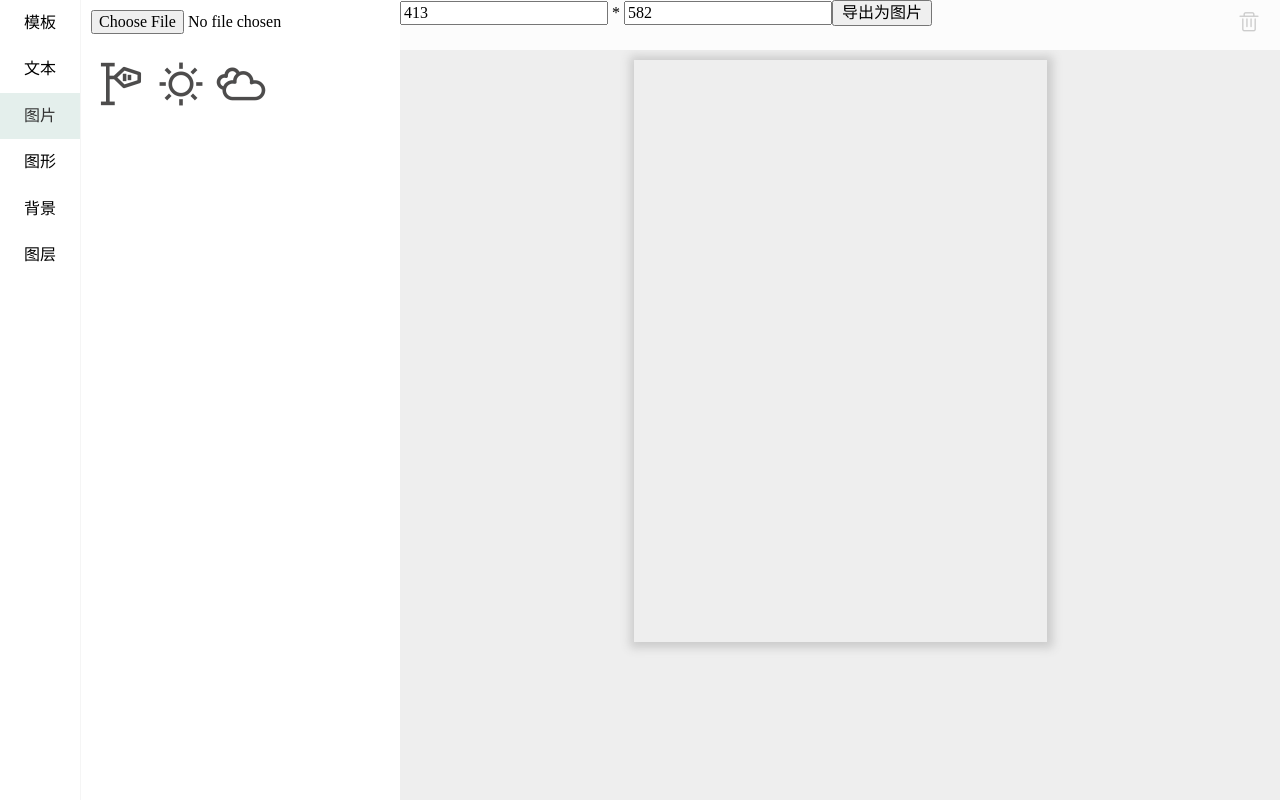
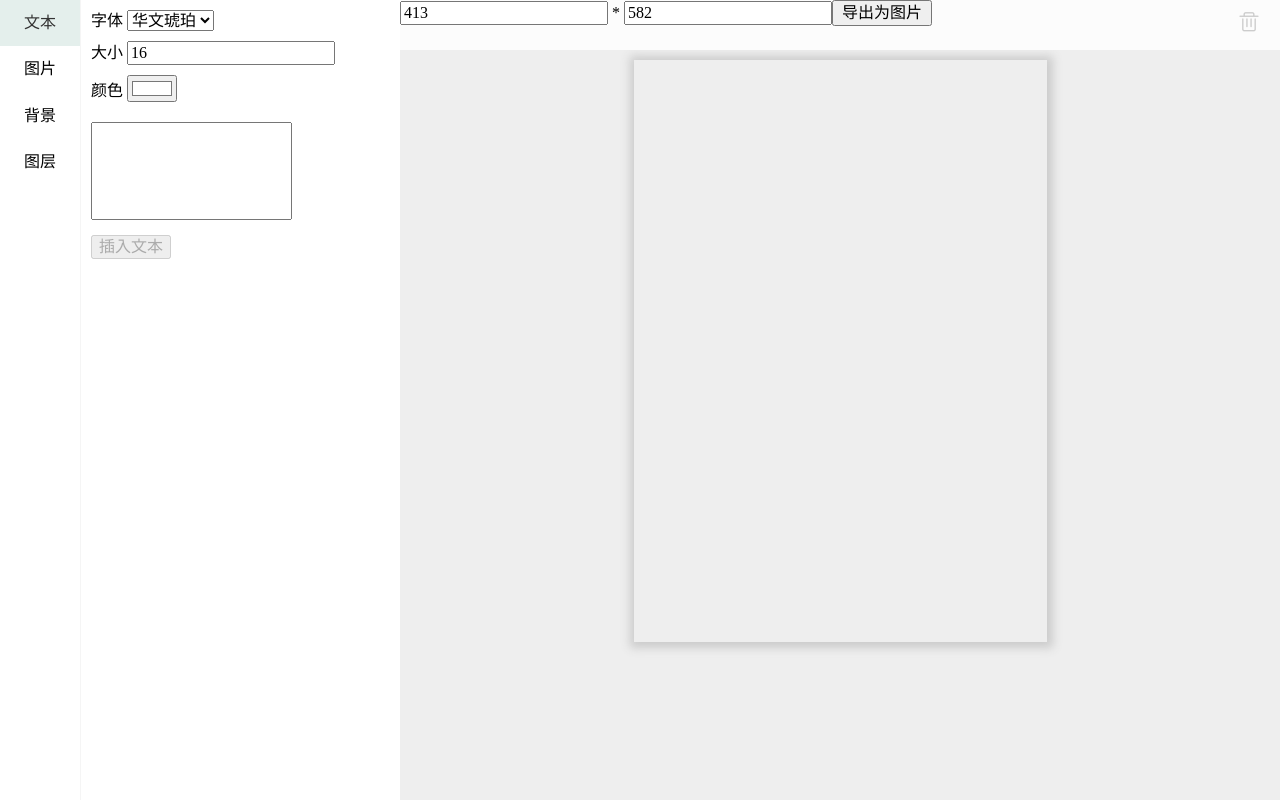
Before and after one commit to xiao-xiaozi/image-making, a Vue app: page / in a window 1280 px wide. Built offline with nearby package versions, Linux system fonts and the light colour scheme.

Commit message:
fix: 注释图形和模板菜单

```diff
--- a/src/components/CanvasMaterial.vue
+++ b/src/components/CanvasMaterial.vue
@@ -7,7 +7,7 @@ import MaterialImage from "./MaterialImage.vue";
 
 const emit = defineEmits(["updateBackground", "insertText", "insertImage"]);
 
-let activeMaterial = ref("image");
+let activeMaterial = ref("text");
 
 // 切换选中的类型
 function materialTypeClick(e) {
@@ -34,12 +34,12 @@ function textClickFn(params) {
 <template>
   <div class="canvas-material">
     <div class="material-type" @click="materialTypeClick">
-      <div
+      <!-- <div
         class="type-item"
         data-material="template"
         :class="activeMaterial == 'template' ? 'material-type__active' : ''">
         模板
-      </div>
+      </div> -->
       <div
         class="type-item"
         data-material="text"
@@ -52,12 +52,12 @@ function textClickFn(params) {
         data-material="image">
         图片
       </div>
-      <div
+      <!-- <div
         class="type-item"
         data-material="diagram"
         :class="activeMaterial == 'diagram' ? 'material-type__active' : ''">
         图形
-      </div>
+      </div> -->
       <div
         class="type-item"
         data-material="background"
```
